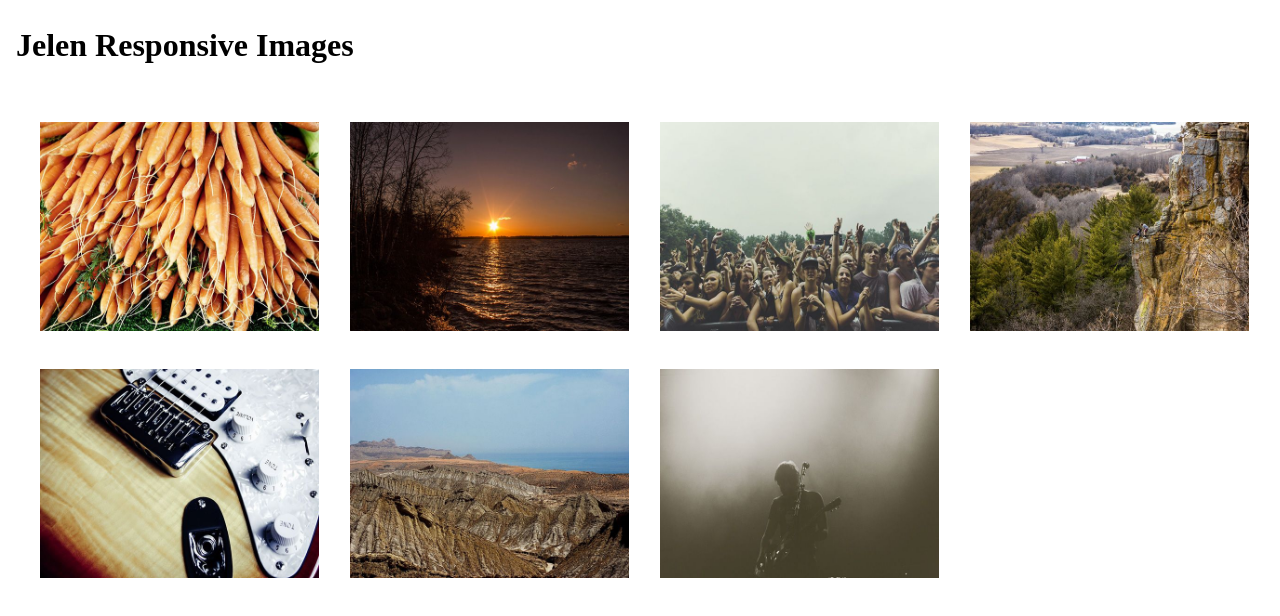
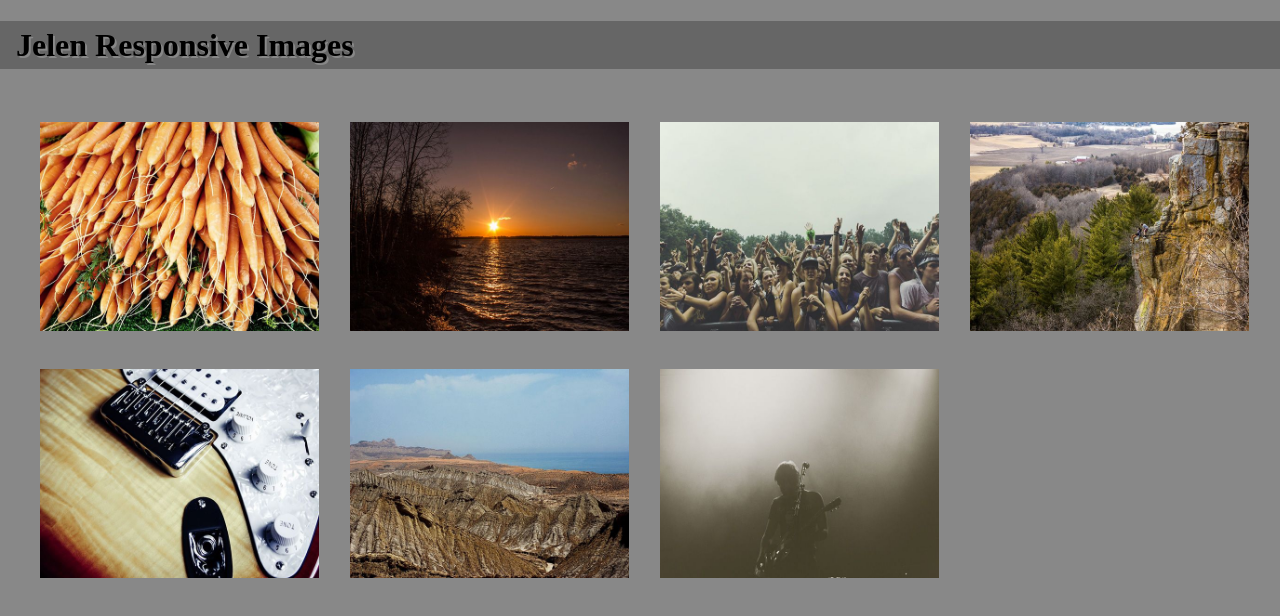
Before and after one commit to jele0006/responsive-images, a plain HTML site: page index.html in a window 1280 px wide. Drawn offline with Linux system fonts and the light colour scheme.

Commit message:
commit
added some asethetic improvments

```diff
--- a/css/main.css
+++ b/css/main.css
@@ -3,6 +3,7 @@ body{
 	margin: 0;
 	box-sizing: border-box;
 	line-height: 1.5;
+    background-color: #888;
 }
 ul {
   list-style: none;
@@ -21,7 +22,10 @@ img:hover {
   z-index: 20;
 }
 h1 {
-    margin-left: 1rem;
+    padding-left: 1rem;
+    background-color: #666;
+    text-shadow: 2px 2px #888;
+
 }
 
 /*************************
```
